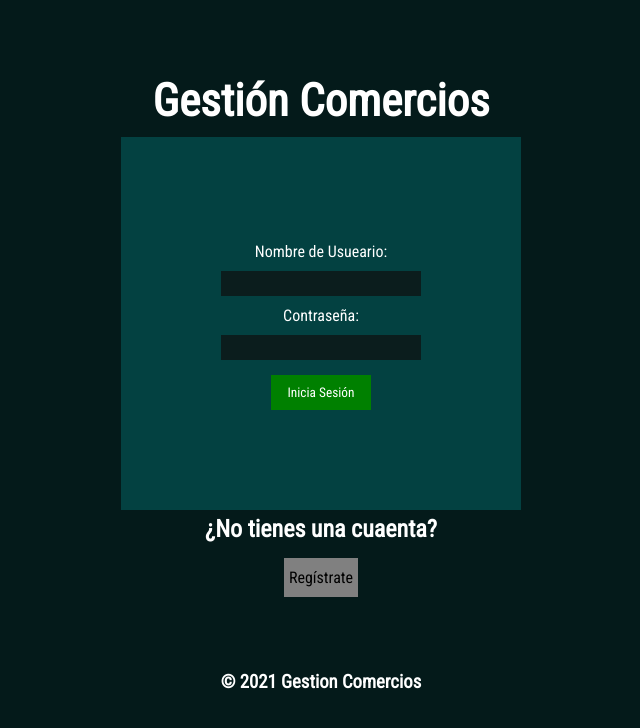
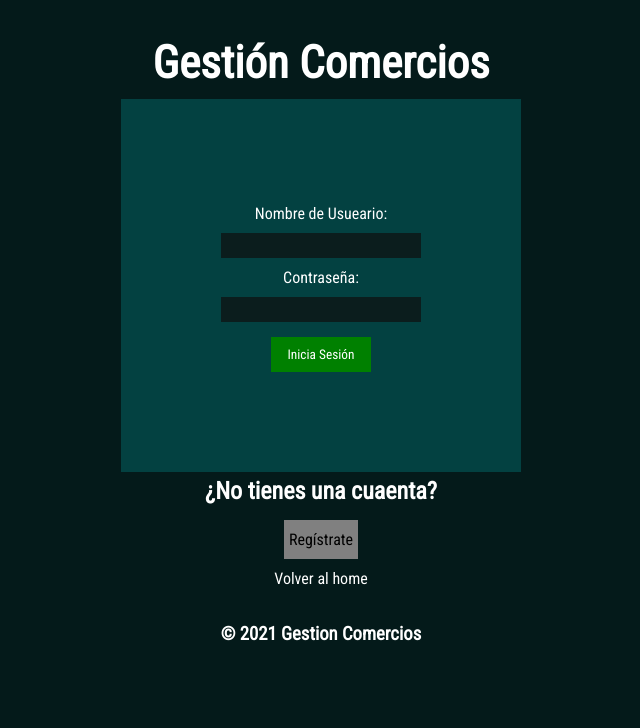
Before and after one commit to kapitanl/Proyecto-final-Gestion-Comercios, a Django app: page /login/ in a window 1280 px wide. Shown: the top 728 px of the page, without its empty margins (319-959 px from the left). Run offline with Django 3.2, Linux system fonts and the light colour scheme.

Commit message:
Se a gregado estilo a los botones y baton volver a la seccion de usuarios

```diff
--- a/GestionComerciosApp/static/listas.css
+++ b/GestionComerciosApp/static/listas.css
@@ -5,6 +5,7 @@
     padding: 20px;
     width: 900px;
     list-style: none;
+    margin: auto;
 
 }
 
--- a/UsuariosApp/static/login-estilos.css
+++ b/UsuariosApp/static/login-estilos.css
@@ -17,7 +17,7 @@ body{
 .area-login{
     text-align: center;
     width: 400px;
-    margin: 5% auto;
+    margin: 2% auto;
 
 }
 
@@ -27,12 +27,34 @@ h1{
     padding: 10px 0;
 }
 
-a{
+.btn-login{
     display: inline-block;
     color: black;
     background: gray;
     text-decoration: none;
     padding: 10px 5px;
+    margin-top: 10px;
+    transition: background 0.6s;
+}
+.btn-login:hover{
+    background: rgb(99, 99, 99);
+}
+.btn-registrar{
+    display: inline-block;
+    color: black;
+    background: gray;
+    text-decoration: none;
+    padding: 10px 5px;
+    margin-top: 10px;
+    transition: background 0.6s;
+}
+.btn-registrar:hover{
+    background: rgb(99, 99, 99);
+}
+.btn-volver{
+    display: inline-block;
+    color: white;
+    text-decoration: none;
     margin-top: 10px;
 
 }
@@ -66,6 +88,11 @@ button{
     margin: auto;
     color: white;
     margin-top: 10px;
+    cursor: pointer;
+    transition: background 0.6s;
+}
+button:hover{
+    background: rgb(0, 87, 0);
 }
 
 p{
--- a/UsuariosApp/templates/login.html
+++ b/UsuariosApp/templates/login.html
@@ -27,7 +27,9 @@
 
                         </form>
                         <h2>¿No tienes una cuaenta?</h2>
-                        <a href="{% url 'registro' %}">Regístrate</a>
+                        <a class="btn-registrar" href="{% url 'registro' %}">Regístrate</a>
+                        <br>
+                        <a class="btn-volver" href="{% url 'home' %}">Volver al home</a>
         </section>
     </div>
 
--- a/UsuariosApp/templates/registro.html
+++ b/UsuariosApp/templates/registro.html
@@ -28,7 +28,9 @@
 
                         </form>
                         <h2>¿Ya Tienes una cuenta?</h2>
-                        <a href="{% url 'login' %}">Inicia Sesión</a>
+                        <a class="btn-login" href="{% url 'login' %}">Inicia Sesión</a>
+                        <br>
+                        <a class="btn-volver" href="{% url 'home' %}">Volver al home</a>
         </section>
     </div>
 
```
